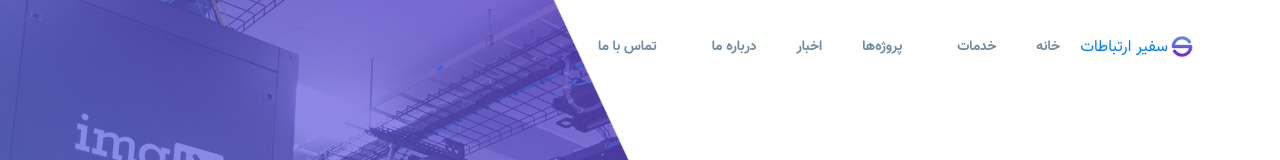
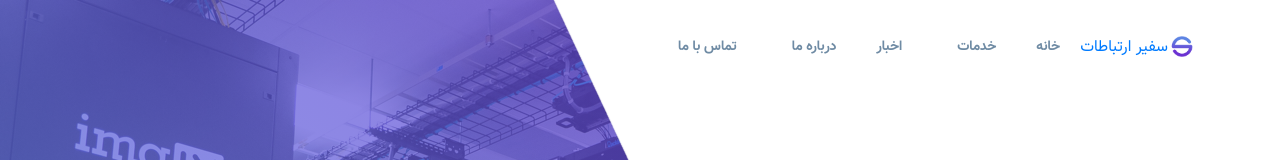
Before and after one commit to BanisharifM/Safirict, a Next.js app: page / in a window 1280 px wide. Shown: the top 160 px of the page. Built offline with nearby package versions, Linux system fonts and the light colour scheme; a web font is replaced by a local one.

Commit message:
project item removed

```diff
--- a/components/Global/Header/navbarConfig.tsx
+++ b/components/Global/Header/navbarConfig.tsx
@@ -19,10 +19,6 @@ export const navbarItems: IMenuItem[] = [
         path: "/",
       },
     ],
-  },
-  {
-    title: "پروژه‌ها",
-    path: "/projects",
   },
   {
     title: "اخبار",
```
